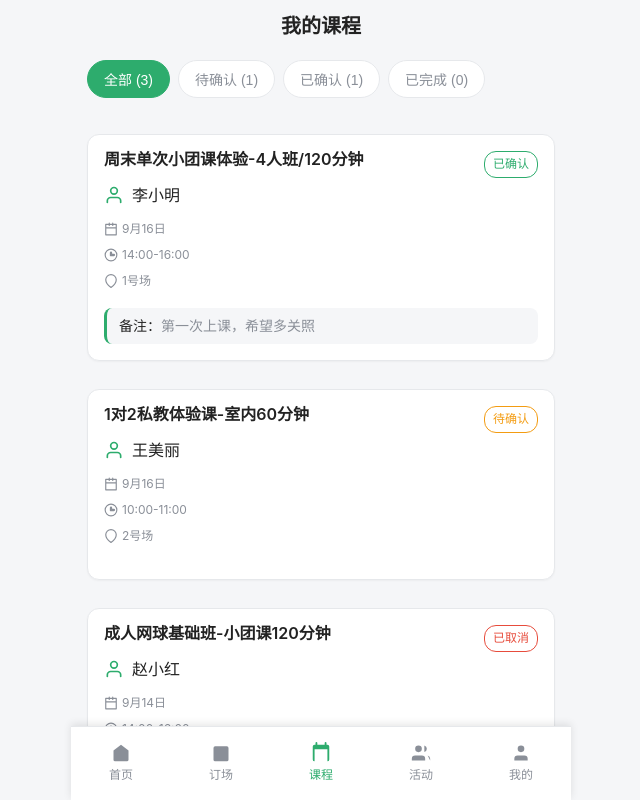
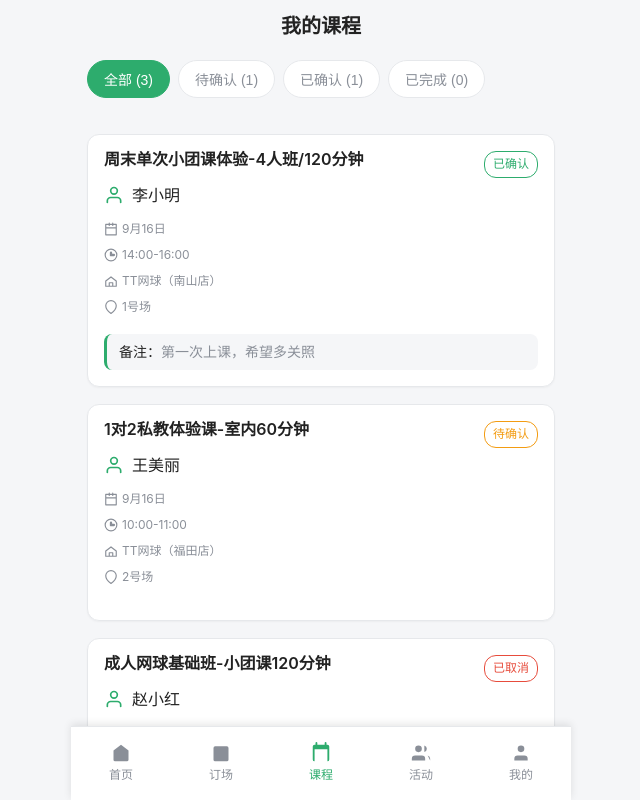
Before and after one commit to winifredlamy-ops/coach, a React (Vite) app: page /bookings in a window 1280 px wide. Shown: the whole page, without its empty margins (319-959 px from the left). Built offline with nearby package versions, Linux system fonts and the light colour scheme.

Commit message:
加入门店信息

```diff
--- a/src/ui/Bookings.css
+++ b/src/ui/Bookings.css
@@ -53,7 +53,7 @@
 .bookings-list {
 	display: flex;
 	flex-direction: column;
-	gap: 12px;
+	gap: 1px;
 }
 
 .booking-card {
@@ -107,6 +107,8 @@
 	color: var(--primary);
 }
 
+
+
 .booking-details {
 	display: flex;
 	gap: 16px;
--- a/src/ui/Bookings.tsx
+++ b/src/ui/Bookings.tsx
@@ -12,6 +12,7 @@ const IconCalendar: React.FC = () => <Svg path="M3 4h18v18H3z M3 10h18 M9 2v4 M1
 const IconClock: React.FC = () => <Svg path="M12 2a10 10 0 1 0 10 10A10 10 0 0 0 12 2Zm5 11h-6V8a1 1 0 0 1 2 0v3h4a1 1 0 0 1 0 2Z" />
 const IconUser: React.FC = () => <Svg path="M20 21v-2a4 4 0 0 0-4-4H8a4 4 0 0 0-4 4v2 M12 11a4 4 0 1 0 0-8 4 4 0 0 0 0 8Z" />
 const IconMapPin: React.FC = () => <Svg path="M21 10c0 7-9 13-9 13s-9-6-9-13a9 9 0 0 1 18 0z" />
+const IconStore: React.FC = () => <Svg path="M3 21h18v-9l-9-7-9 7v9zM9 21v-6h6v6" />
 
 interface Booking {
 	id: number
@@ -21,6 +22,8 @@ interface Booking {
 	date: string
 	time: string
 	location: string
+	storeName: string
+	storeAddress: string
 	status: 'pending' | 'confirmed' | 'completed' | 'cancelled'
 	price: number
 	note?: string
@@ -34,6 +37,8 @@ const bookings: Booking[] = [
 		date: '2024-09-16',
 		time: '14:00-16:00',
 		location: '1号场',
+		storeName: 'TT网球（南山店）',
+		storeAddress: '朝阳区望京街道15号',
 		status: 'confirmed',
 		price: 120,
 		note: '第一次上课，希望多关照'
@@ -45,6 +50,8 @@ const bookings: Booking[] = [
 		date: '2024-09-16',
 		time: '10:00-11:00',
 		location: '2号场',
+		storeName: 'TT网球（福田店）',
+		storeAddress: '海淀区中关村大街32号',
 		status: 'pending',
 		price: 300
 	},
@@ -55,6 +62,8 @@ const bookings: Booking[] = [
 		date: '2024-09-14',
 		time: '14:00-16:00',
 		location: '2号场',
+		storeName: 'TT网球（南山店）',
+		storeAddress: '朝阳区望京街道15号',
 		status: 'cancelled',
 		price: 120,
 		note: '临时有事取消'
@@ -176,6 +185,10 @@ export const Bookings: React.FC = () => {
 									<span>{booking.time}</span>
 								</div>
 								<div className="booking-detail">
+									<IconStore />
+									<span>{booking.storeName}</span>
+								</div>
+								<div className="booking-detail">
 									<IconMapPin />
 									<span>{booking.location}</span>
 								</div>
```
